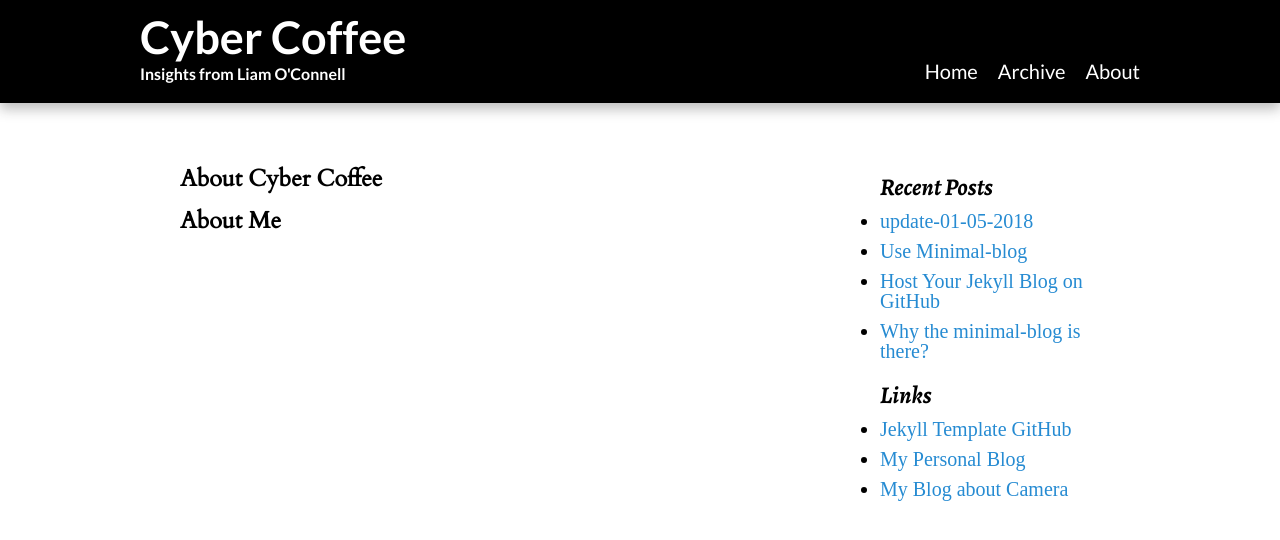
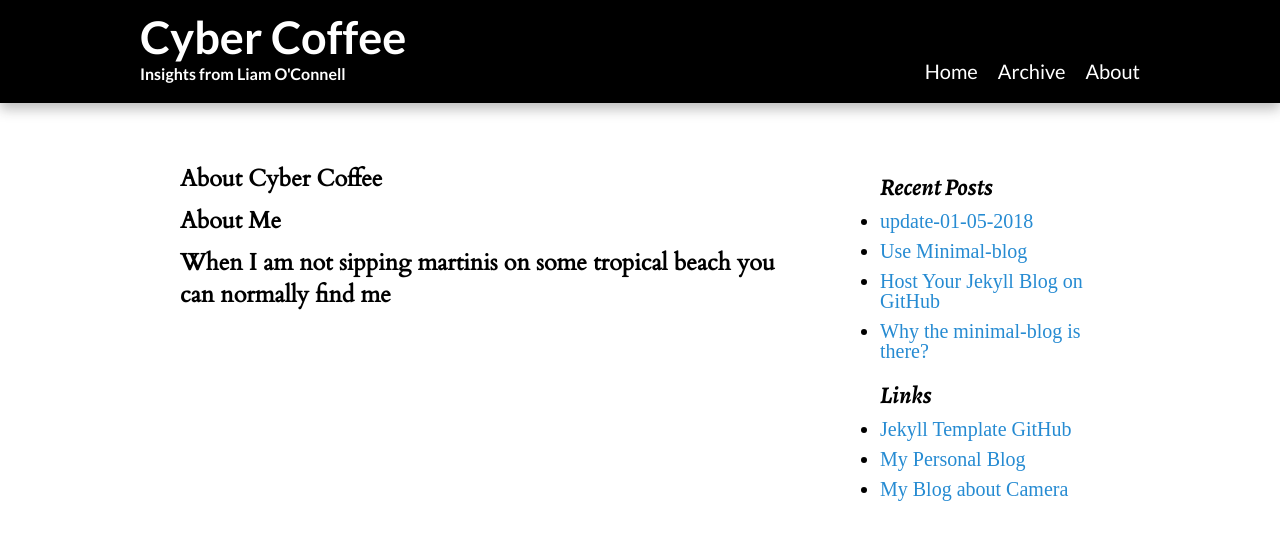
Before and after one commit to lpoconnell/CyberCoffee, a Jekyll site: the page built from list.html, in a window 1280 px wide. Shown: the top 540 px of the page. Built offline with Jekyll 4.4.1, drawn with Linux system fonts in a browser that asks for light colours; some web fonts are replaced.

Commit message:
Update list.html

```diff
--- a/list.html
+++ b/list.html
@@ -4,4 +4,4 @@ layout: default
 <h3>About Cyber Coffee<h3>
 <p><p>
 <h3>About Me<h3>
-<p><p>
+<p>When I am not sipping martinis on some tropical beach you can normally find me <p>
```
